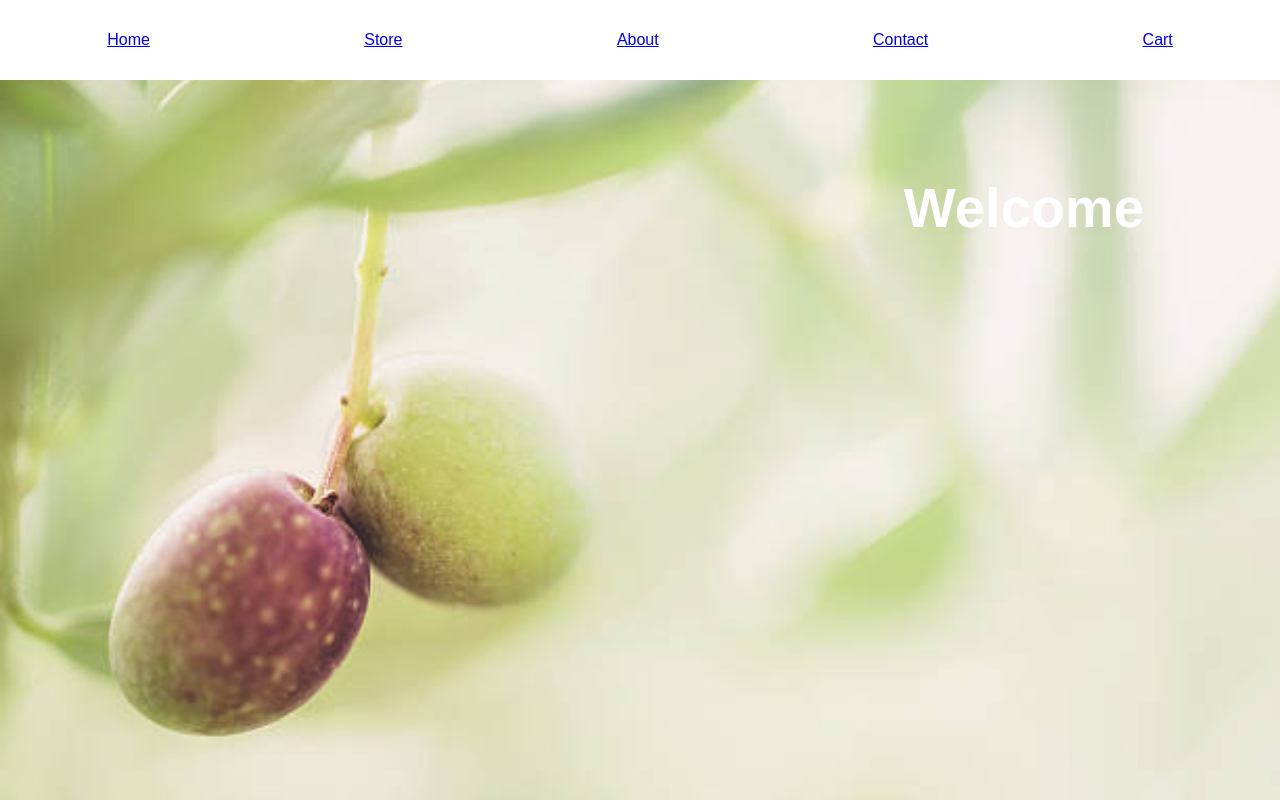
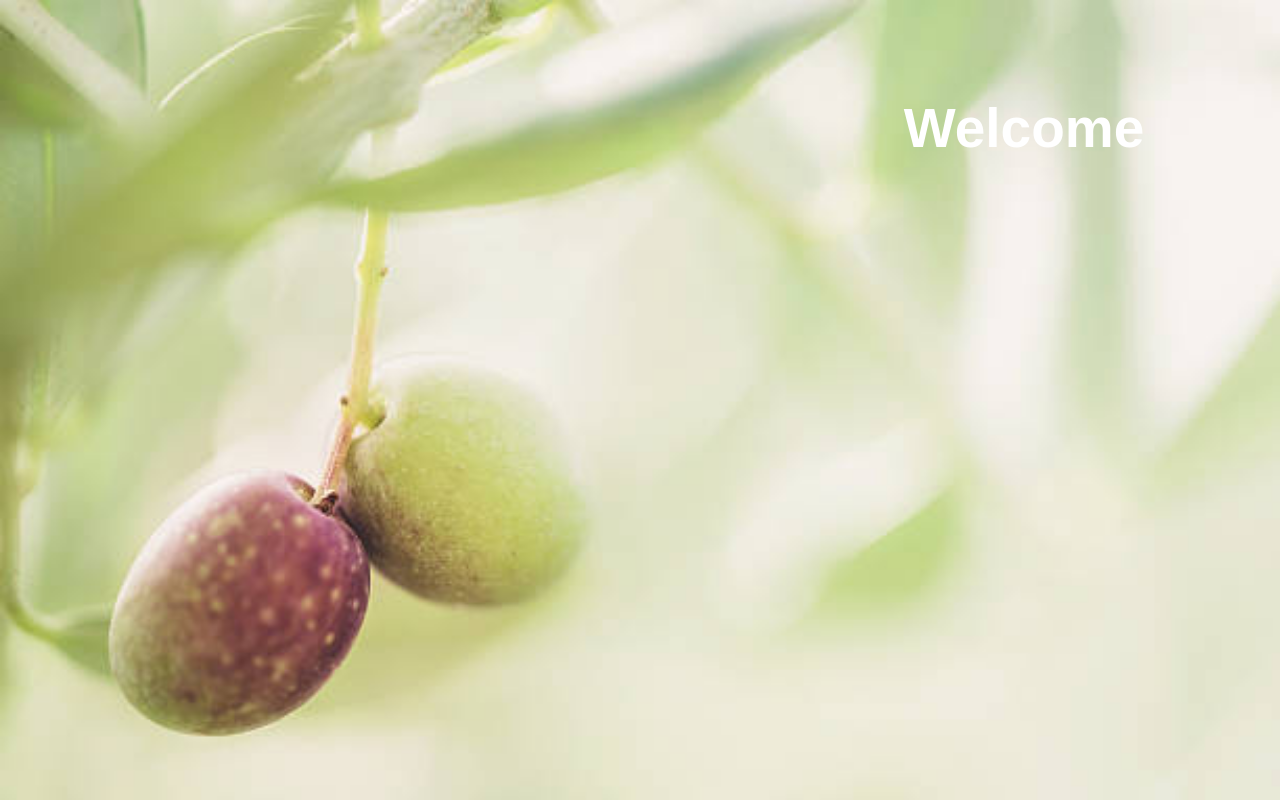
Before and after one commit to BrianDorado/Olives, a React (Create React App) app: page /#/ in a window 1280 px wide. Built offline with nearby package versions, Linux system fonts and the light colour scheme.

Commit message:
main proxy

```diff
--- a/package.json
+++ b/package.json
@@ -10,6 +10,7 @@
     "express": "^4.16.2",
     "express-session": "^1.15.6",
     "massive": "^4.6.3",
+    "material-ui": "^1.0.0-beta.35",
     "react": "^16.2.0",
     "react-dom": "^16.2.0",
     "react-router-dom": "^4.2.2",
@@ -20,5 +21,7 @@
     "build": "react-scripts build",
     "test": "react-scripts test --env=jsdom",
     "eject": "react-scripts eject"
-  }
+  },
+  "main" : "server/index.js",
+  "proxy": "http://localhost400"
 }
--- a/src/App.jsx
+++ b/src/App.jsx
@@ -1,5 +1,5 @@
 import React, { Component } from 'react';
-import { Route, HashRouter } from 'react-router-dom';
+import { Route, BrowserRouter } from 'react-router-dom';
 import Landing from './Components/Landing/landing';
 import Home from  './Components/Home/home';
 import About from './Components/About/about';
@@ -12,7 +12,7 @@ import './App.css';
 class App extends Component {
   render() {
     return (
-      <HashRouter>
+      <BrowserRouter>
         <div className="App">
             <Route exact path = '/' component={Landing}/>
             <Route path = '/home' component={Home}/>
@@ -21,7 +21,7 @@ class App extends Component {
             <Route path = '/store' component={Store}/>
             <Route path = '/contact' component={Contact}/>
         </div>
-      </HashRouter>
+      </BrowserRouter>
     );
   }
 }
--- a/src/Components/Landing/landing.css
+++ b/src/Components/Landing/landing.css
@@ -2,7 +2,7 @@
     background-image: url('../../media/images/GreenOlives.jpg');
     background-size: cover;
     background-attachment: fixed;
-    height: 90vh;
+    height: 100vh;
     display: flex;
     flex-direction: row-reverse;
     color: white;
--- a/src/Components/Landing/landing.jsx
+++ b/src/Components/Landing/landing.jsx
@@ -7,7 +7,6 @@ class Landing extends Component {
     render() {
         return (
             <div>
-            <Header/>
             <div className='landing-container' >
                 <div className='welcome-container' >
                     <strong>Welcome</strong>
```
Also changed, not shown: src/Components/OliveCards/oliveCards.jsx (+4 -6 lines), 2 other files (tests, documents, lock files or other folders).
